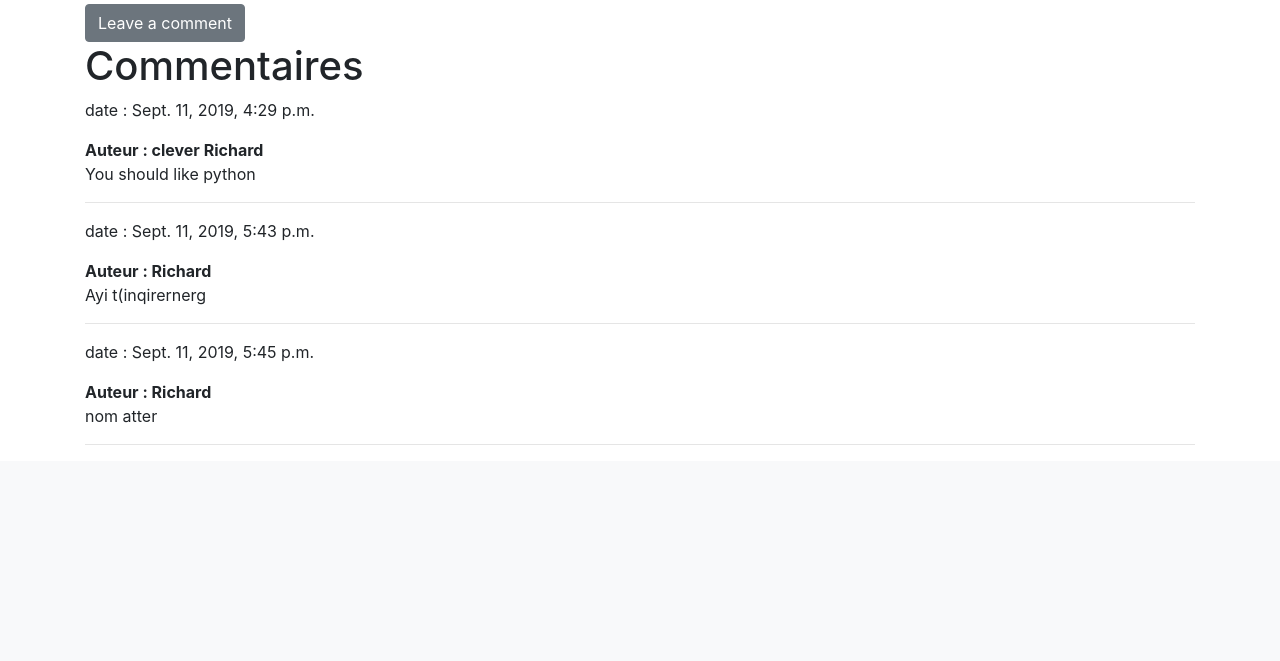
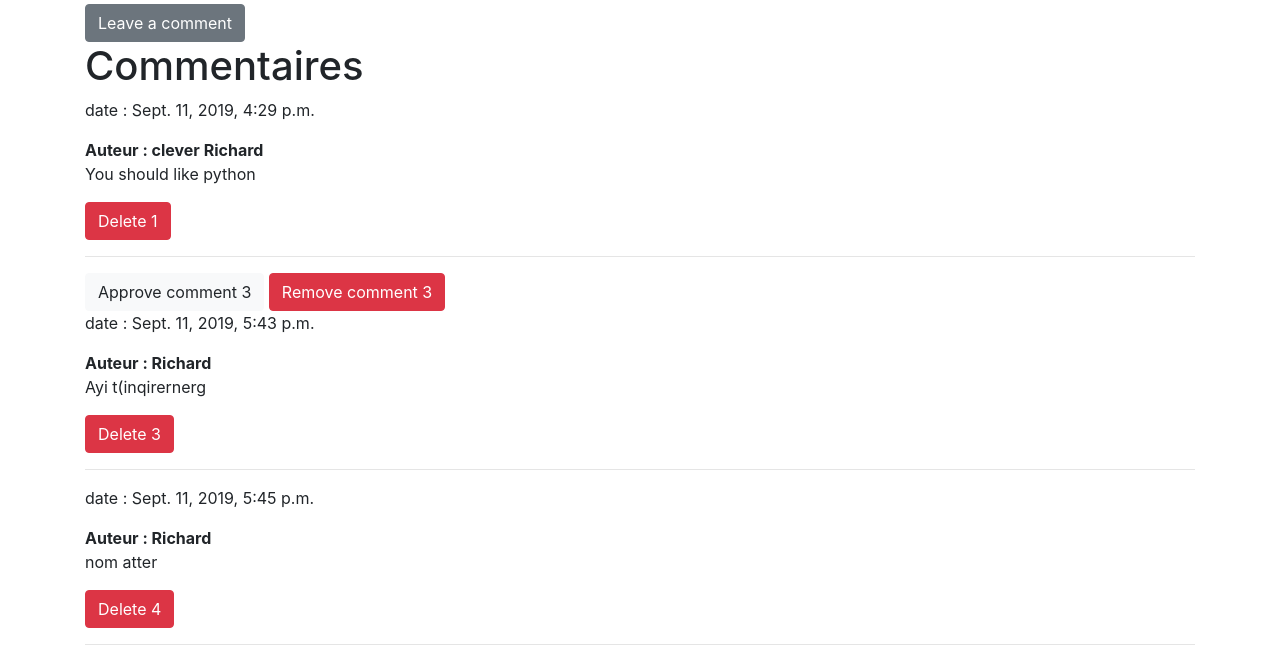
Before and after one commit to Richard-Cod/mysite, a Django app: page /post/1/ in a window 1280 px wide. Shown: the part 348-1009 px from the top of the page. Before the commit the page ends 793 px from the top, so only its background shows below. Run offline with Django 3.2, Linux system fonts and the light colour scheme; a user stored in the database is signed in; data comes from the database, SQL or seed files in the repository; both versions use the stored data as it was after the commit; some libraries are stand-ins or nearby versions.

Commit message:
add the feature to approve a comment or not

```diff
--- a/blog/models.py
+++ b/blog/models.py
@@ -25,6 +25,11 @@ class Comment(models.Model):
 	author = models.CharField(max_length=200)
 	text = models.TextField()
 	created_date = models.DateTimeField(default=timezone.now)
+	approved = models.BooleanField(default=False)
+
+	def approve(self):
+		self.approved = True
+		self.save()
 
 	def __str__(self):
 		return self.text
--- a/blog/templates/blog/posts_detail.html
+++ b/blog/templates/blog/posts_detail.html
@@ -4,6 +4,7 @@
 <h1>PARTIE BLOG DE L'APPLICATION <i class="fas fa-sync fa-spin"></i></h1>
 
 {% if post.published_date %}
+
 	<div class="container ">
 			<p>Published : {{post.author}}</p>
 
@@ -13,6 +14,8 @@
 			<a style="text-decoration: none;font-size: 2em" href="{% url 'post_edit' post.id %}"><i class="fas fa-pencil-alt fa-spin"></i></a>
 		{% endif %}
 
+
+
 			<p>Published : {{post.published_date}}</p>
 			<h2><a href="">{{post.title}}</a></h2>
 			<p>{{post.text}}</p>
@@ -21,16 +24,49 @@
 			 <a type="button" href="{% url 'comment_to_post' post.id %}" class="btn btn-secondary">Leave a comment</a>
 
 			<h1>Commentaires</h1>
+
 			{% for i in post.comments.all %}
 
-			<p>date :  {{i.created_date }} </p> <strong>Auteur :  {{i.author}}</strong>
-			<p> {{i.text}} </p>
-			<hr>
+
+			{% if user.is_superuser and not i.approved %}
+				<a type="button" class="btn btn-light" href="{% url 'approve_comment' i.id  %}">Approve comment {{i.id}} </a>
+				<a type="button" class="btn btn-danger" href="{% url 'remove_comment' i.id %}">Remove comment {{i.id}} </a>
+				<p>date :  {{i.created_date }} </p> <strong>Auteur :  {{i.author}}</strong>
+								<p> {{i.text}} </p>
+
+			{% endif %}
+
+
+
+				{% if i.approved %}
+								<p>date :  {{i.created_date }} </p> <strong>Auteur :  {{i.author}}</strong>
+								<p> {{i.text}} </p>
+
+				{% endif %}
+
+
+
+			{% if user.is_superuser %}
+	<p>		<a type="button" class="btn btn-danger" href="{% url 'remove_comment' i.id %}">Delete {{i.id}} </a> </p>
+	<hr>
+			 {% endif %}
+
 
 			{% empty %}
 			<p>No comments yet ....</p>
 
-			{% endfor %}
+{% endfor %}
+
+
+
+
+
+
+
+
+
+
+
 
 	</div>
 
--- a/blog/templates/blog/posts_list.html
+++ b/blog/templates/blog/posts_list.html
@@ -7,10 +7,15 @@
 
 			{% for i in posts%}
 
+
 						<p>Published : {{i.published_date}}</p>
 						<h2><a href="{% url 'post_detail' i.id%}">{{i.title}}</a></h2>
 						<p>{{i.text}}</p>
 
+
+
+				{% empty%}
+				<p>Aucun Post pour le moment </p>
 
 			{% endfor %%}
 
--- a/blog/urls.py
+++ b/blog/urls.py
@@ -11,6 +11,8 @@ urlpatterns = [
     path('post/draft/',views.draft_list_view,name='post_draft'),
     path('post/draft/publish/<int:id>',views.draft_list_publish,name='post_publish'),
     path('post/comment/<int:id>',views.comment_to_post,name='comment_to_post'),
+    path('post/comment/remove/<int:id>',views.remove_comment,name='remove_comment'),
+    path('post/comment/approve/<int:id>',views.approve_comment,name='approve_comment'),
 
 
 ]
--- a/blog/views.py
+++ b/blog/views.py
@@ -1,7 +1,7 @@
 from django.shortcuts import render , get_object_or_404 ,redirect
 from django.utils import timezone
 
-from .models import Post
+from .models import Post,Comment
 from .forms import PostForm ,CommentForm
 
 from django.contrib.auth.decorators import login_required
@@ -70,7 +70,23 @@ def comment_to_post(request,id):
 			comment.post = post
 			comment.author =request.user
 			comment.save()
-			return redirect('post_list')
+			return redirect('post_detail',id=id)
 	else:
 		form = CommentForm()
 	return render(request,'blog/comment_to_post.html',{'form':form})
+
+@login_required
+def remove_comment(request,id):
+	comment = get_object_or_404(Comment,id=id)
+	poste_id= comment.post.id
+	comment.delete()
+	return redirect('post_detail',id=poste_id)
+
+
+
+@login_required
+def approve_comment(request,id):
+	comment = get_object_or_404(Comment,id=id)
+	poste_id= comment.post.id
+	comment.approve()
+	return redirect('post_detail',id=poste_id)
```
Also changed, not shown: blog/migrations/0003_comment_approved.py (added), blog/templates/blog/comments_draft.html (added), db.sqlite3.
